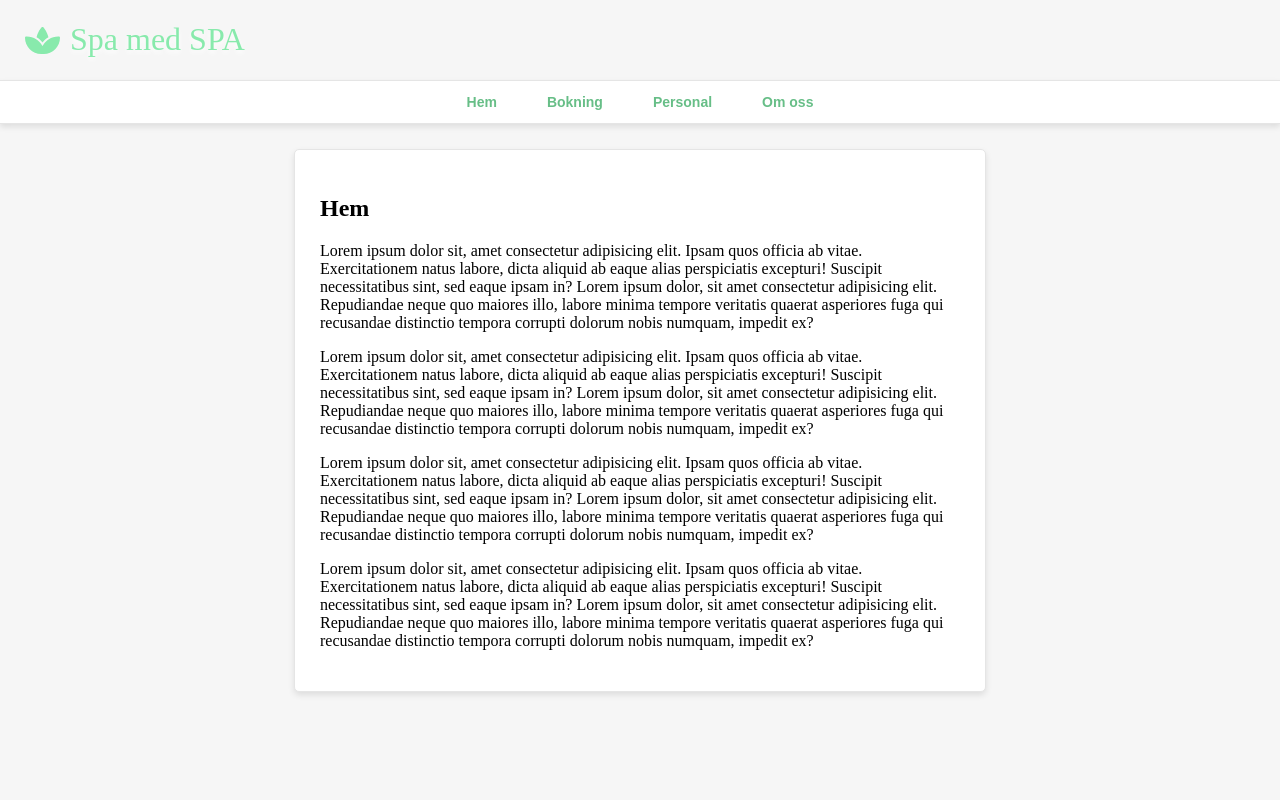
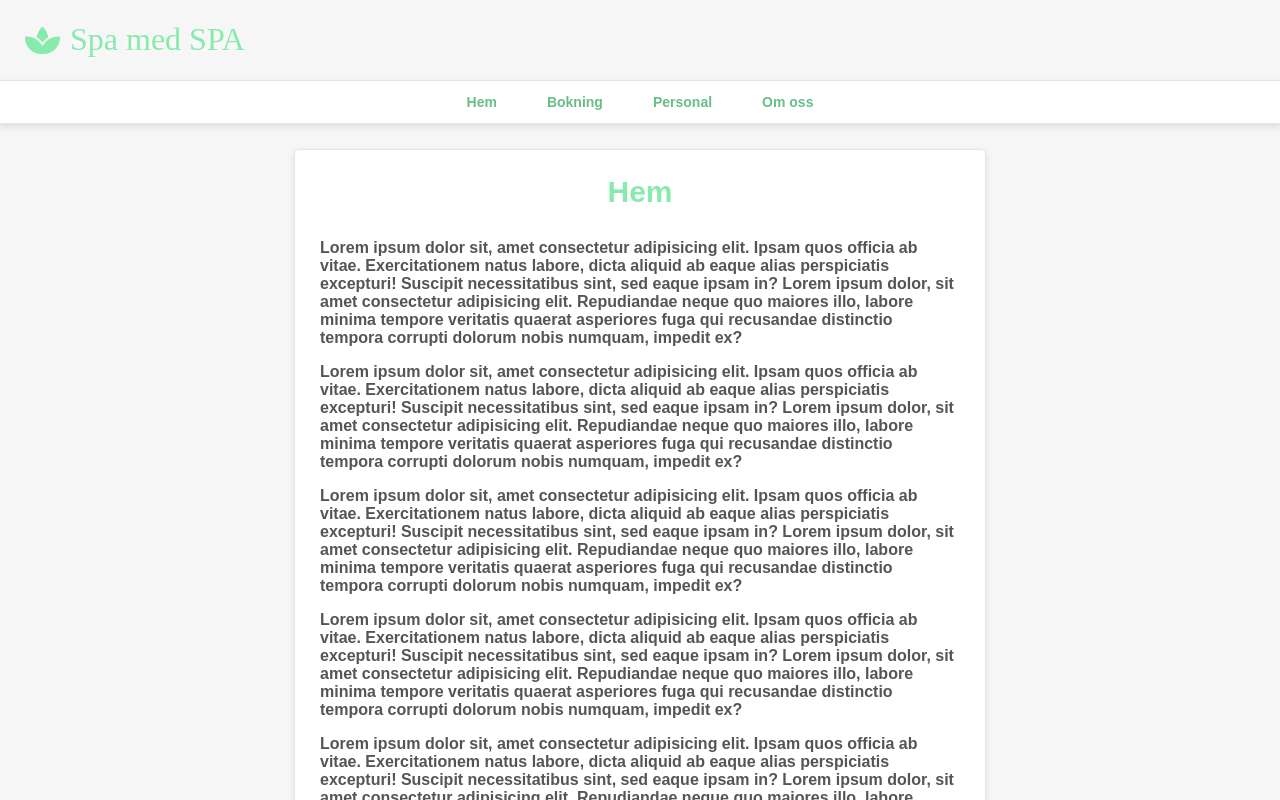
Before and after one commit to RobbanT/Spa-med-SPA, a React (Vite) app: page / in a window 1280 px wide. Shown: the top 800 px of the page. Built offline with nearby package versions, Linux system fonts and the light colour scheme.

Commit message:
Uppdatering

```diff
--- a/src/App.css
+++ b/src/App.css
@@ -58,11 +58,49 @@ main {
     box-shadow: 0 3px 6px rgba(0, 0, 0, 0.1);
 }
 
-.react-calendar {
-    background-color: #ffffff;
-    font: bold smaller Arial;
+#container h2 {
+    margin-top: 0;
+    margin-bottom: 30px;
+    font: bold 30px Arial;
+    color: #88eaac;
+    text-align: center;
 }
 
+#container p {
+    color: #555555;
+    font: bold medium Arial;
+}
+
+.react-calendar {
+    padding: 25px;
+    border: 1px solid #e5e5e5;
+    border-radius: 5px;
+    margin: auto;
+    box-shadow: 0 3px 6px rgba(0, 0, 0, 0.1);
+}
+
+.react-calendar button {
+    border-radius: 4px;
+}
+
+.react-calendar__navigation {
+    border: 1px solid #e5e5e5;
+    border-radius: 5px;
+    box-shadow: 0 3px 6px rgba(0, 0, 0, 0.1);
+}
+
+.react-calendar__navigation {
+    border: 1px solid #e5e5e5;
+    border-radius: 5px;
+    box-shadow: 0 3px 6px rgba(0, 0, 0, 0.1);
+}
+
+.react-calendar__month-view {
+    border: 1px solid #e5e5e5;
+    border-radius: 5px;
+    box-shadow: 0 3px 6px rgba(0, 0, 0, 0.1);
+}
+/*
 .react-calendar button {
     background-color: #88eaac;
     color: #ffffff;
@@ -75,6 +113,31 @@ main {
     justify-content: center;
 }
 
-.react-calendar__month-view__weekday {
-    color: pink;
+.react-calendar button:hover {
+    cursor: pointer;
+    background-color: #67be87;
 }
+
+.react-calendar__navigation {
+    text-align: center;
+    margin-bottom: 20px;
+}
+
+.react-calendar__month-view__weekdays {
+    margin-left: 5pxs;
+}
+.react-calendar__month-view {
+    text-align: center;
+    justify-content: center;
+}
+
+.react-calendar__month-view__days {
+    text-align: center;
+    justify-content: center;
+}
+
+.react-calendar {
+    color: #555555;
+    font: bold smaller Arial;
+}
+*/
--- a/src/App.tsx
+++ b/src/App.tsx
@@ -1,10 +1,7 @@
 import "./App.css";
 import Header from "./components/Header";
 import MenuBar from "./components/MenuBar";
-import About from "./components/About";
-import Home from "./components/Home";
-import Reservation from "./components/Reservation";
-import Staff from "./components/Staff";
+import Main from "./components/Main";
 import { useState } from "react";
 
 function App() {
@@ -13,16 +10,7 @@ function App() {
         <>
             <Header />
             <MenuBar setPage={setPage} />
-            <main>
-                <div id="container">
-                    {{
-                        home: <Home />,
-                        reservation: <Reservation />,
-                        staff: <Staff />,
-                        about: <About />,
-                    }[page] || <Home />}
-                </div>
-            </main>
+            <Main page={page} />
         </>
     );
 }
--- a/src/components/About.tsx
+++ b/src/components/About.tsx
@@ -1,8 +1,18 @@
 function About() {
     return (
         <>
-            <h2>Personal</h2>
+            <h2>Om oss</h2>
             <article>
+                <p>
+                    Lorem ipsum dolor sit, amet consectetur adipisicing elit. Ipsam quos officia ab vitae. Exercitationem natus labore, dicta aliquid ab eaque alias perspiciatis excepturi! Suscipit
+                    necessitatibus sint, sed eaque ipsam in? Lorem ipsum dolor, sit amet consectetur adipisicing elit. Repudiandae neque quo maiores illo, labore minima tempore veritatis quaerat
+                    asperiores fuga qui recusandae distinctio tempora corrupti dolorum nobis numquam, impedit ex?
+                </p>
+                <p>
+                    Lorem ipsum dolor sit, amet consectetur adipisicing elit. Ipsam quos officia ab vitae. Exercitationem natus labore, dicta aliquid ab eaque alias perspiciatis excepturi! Suscipit
+                    necessitatibus sint, sed eaque ipsam in? Lorem ipsum dolor, sit amet consectetur adipisicing elit. Repudiandae neque quo maiores illo, labore minima tempore veritatis quaerat
+                    asperiores fuga qui recusandae distinctio tempora corrupti dolorum nobis numquam, impedit ex?
+                </p>
                 <p>
                     Lorem ipsum dolor sit, amet consectetur adipisicing elit. Ipsam quos officia ab vitae. Exercitationem natus labore, dicta aliquid ab eaque alias perspiciatis excepturi! Suscipit
                     necessitatibus sint, sed eaque ipsam in? Lorem ipsum dolor, sit amet consectetur adipisicing elit. Repudiandae neque quo maiores illo, labore minima tempore veritatis quaerat
--- a/src/components/Home.tsx
+++ b/src/components/Home.tsx
@@ -3,6 +3,16 @@ function Home() {
         <>
             <h2>Hem</h2>
             <article>
+                <p>
+                    Lorem ipsum dolor sit, amet consectetur adipisicing elit. Ipsam quos officia ab vitae. Exercitationem natus labore, dicta aliquid ab eaque alias perspiciatis excepturi! Suscipit
+                    necessitatibus sint, sed eaque ipsam in? Lorem ipsum dolor, sit amet consectetur adipisicing elit. Repudiandae neque quo maiores illo, labore minima tempore veritatis quaerat
+                    asperiores fuga qui recusandae distinctio tempora corrupti dolorum nobis numquam, impedit ex?
+                </p>
+                <p>
+                    Lorem ipsum dolor sit, amet consectetur adipisicing elit. Ipsam quos officia ab vitae. Exercitationem natus labore, dicta aliquid ab eaque alias perspiciatis excepturi! Suscipit
+                    necessitatibus sint, sed eaque ipsam in? Lorem ipsum dolor, sit amet consectetur adipisicing elit. Repudiandae neque quo maiores illo, labore minima tempore veritatis quaerat
+                    asperiores fuga qui recusandae distinctio tempora corrupti dolorum nobis numquam, impedit ex?
+                </p>
                 <p>
                     Lorem ipsum dolor sit, amet consectetur adipisicing elit. Ipsam quos officia ab vitae. Exercitationem natus labore, dicta aliquid ab eaque alias perspiciatis excepturi! Suscipit
                     necessitatibus sint, sed eaque ipsam in? Lorem ipsum dolor, sit amet consectetur adipisicing elit. Repudiandae neque quo maiores illo, labore minima tempore veritatis quaerat
--- a/src/components/Main.tsx
+++ b/src/components/Main.tsx
@@ -1,7 +1,25 @@
-import React from "react";
+import About from "./About";
+import Home from "./Home";
+import Reservation from "./Reservation";
+import Staff from "./Staff";
 
-function Main(props) {
-    return <div></div>;
+interface Props {
+    page: string;
+}
+
+function Main(props: Props) {
+    return (
+        <main>
+            <div id="container">
+                {{
+                    home: <Home />,
+                    reservation: <Reservation />,
+                    staff: <Staff />,
+                    about: <About />,
+                }[props.page] || <Home />}
+            </div>
+        </main>
+    );
 }
 
 export default Main;
--- a/src/components/Reservation.tsx
+++ b/src/components/Reservation.tsx
@@ -1,10 +1,26 @@
+import { useState } from "react";
+import "react-calendar/dist/Calendar.css";
 import Calendar from "react-calendar";
 
+type ValuePiece = Date | null;
+type Value = ValuePiece | [ValuePiece, ValuePiece];
+
 function Reservation() {
+    const [value, onChange] = useState<Value>(new Date());
+
     return (
         <>
             <h2>Bokning</h2>
-            <Calendar />
+            <Calendar
+                onChange={onChange}
+                onClickDay={(value) => console.log(value)}
+                showNeighboringMonth={false}
+                prev2Label={null}
+                next2Label={null}
+                minDate={new Date()}
+                maxDate={new Date(2026, 0, 0)}
+                value={value}
+            />
         </>
     );
 }
--- a/src/components/Staff.tsx
+++ b/src/components/Staff.tsx
@@ -3,6 +3,16 @@ function Staff() {
         <>
             <h2>Personal</h2>
             <article>
+                <p>
+                    Lorem ipsum dolor sit, amet consectetur adipisicing elit. Ipsam quos officia ab vitae. Exercitationem natus labore, dicta aliquid ab eaque alias perspiciatis excepturi! Suscipit
+                    necessitatibus sint, sed eaque ipsam in? Lorem ipsum dolor, sit amet consectetur adipisicing elit. Repudiandae neque quo maiores illo, labore minima tempore veritatis quaerat
+                    asperiores fuga qui recusandae distinctio tempora corrupti dolorum nobis numquam, impedit ex?
+                </p>
+                <p>
+                    Lorem ipsum dolor sit, amet consectetur adipisicing elit. Ipsam quos officia ab vitae. Exercitationem natus labore, dicta aliquid ab eaque alias perspiciatis excepturi! Suscipit
+                    necessitatibus sint, sed eaque ipsam in? Lorem ipsum dolor, sit amet consectetur adipisicing elit. Repudiandae neque quo maiores illo, labore minima tempore veritatis quaerat
+                    asperiores fuga qui recusandae distinctio tempora corrupti dolorum nobis numquam, impedit ex?
+                </p>
                 <p>
                     Lorem ipsum dolor sit, amet consectetur adipisicing elit. Ipsam quos officia ab vitae. Exercitationem natus labore, dicta aliquid ab eaque alias perspiciatis excepturi! Suscipit
                     necessitatibus sint, sed eaque ipsam in? Lorem ipsum dolor, sit amet consectetur adipisicing elit. Repudiandae neque quo maiores illo, labore minima tempore veritatis quaerat
```
